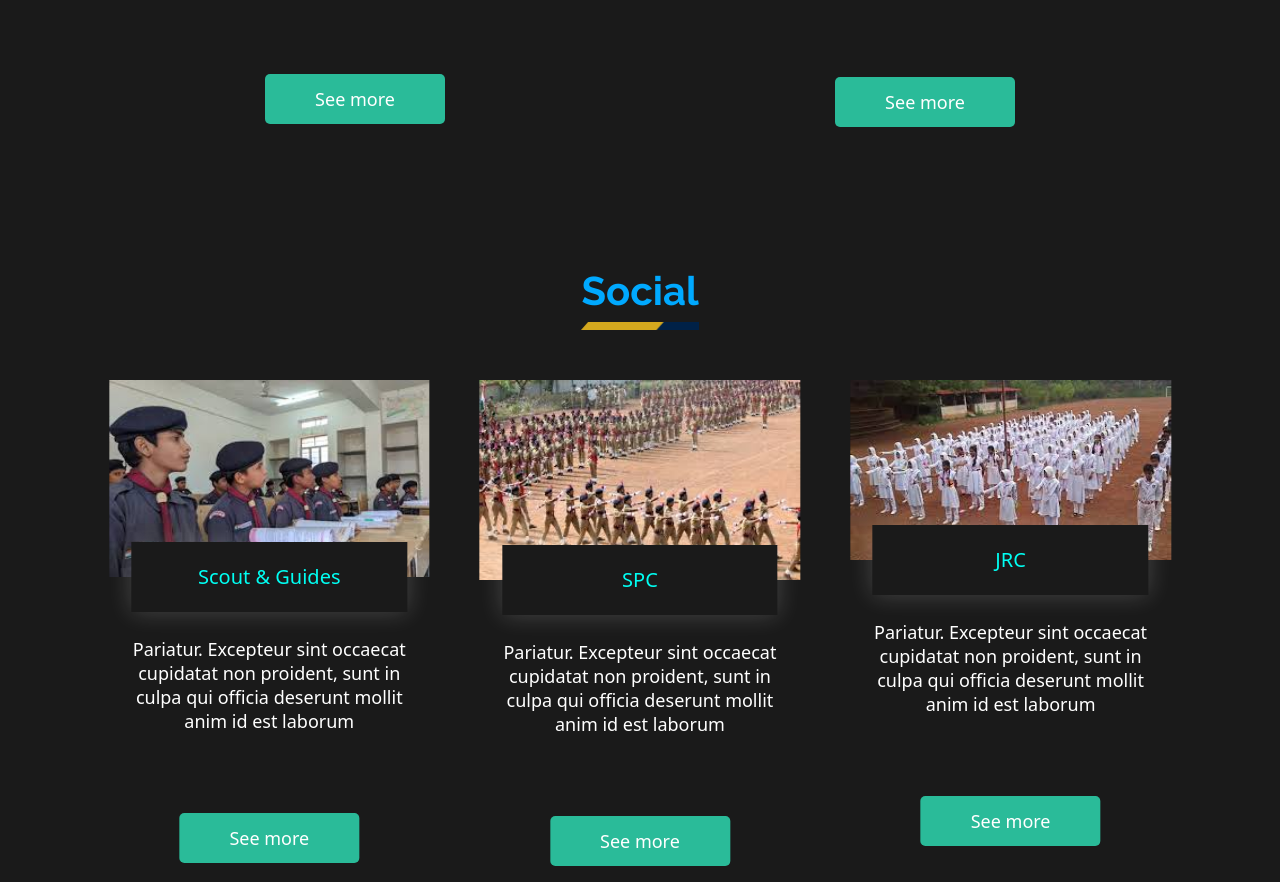
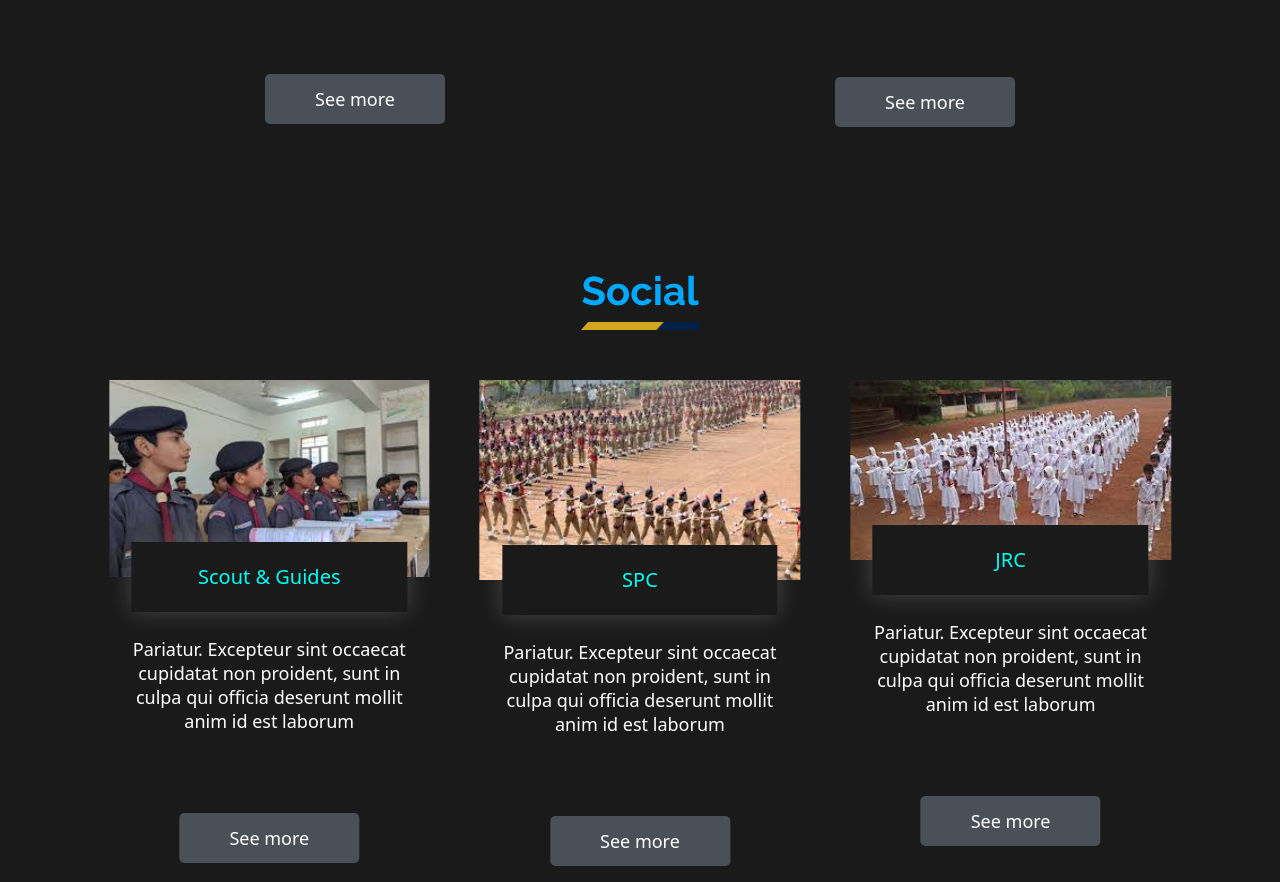
Before and after one commit to Muhammadmnz/asmhss-, a plain HTML site: page index.html in a window 1280 px wide. Shown: the part 2966-3848 px from the top of the page. Drawn offline with Linux system fonts and the light colour scheme.

Commit message:
Update style.css

```diff
--- a/css/style.css
+++ b/css/style.css
@@ -657,7 +657,7 @@ a.navbar-brand img {
 .contact_bt {
     width: 180px;
     height: 50px;
-    background: rgb(42 187 153);
+    background: #495057;
     color: #fff;
     float: left;
     line-height: 50px;
```
